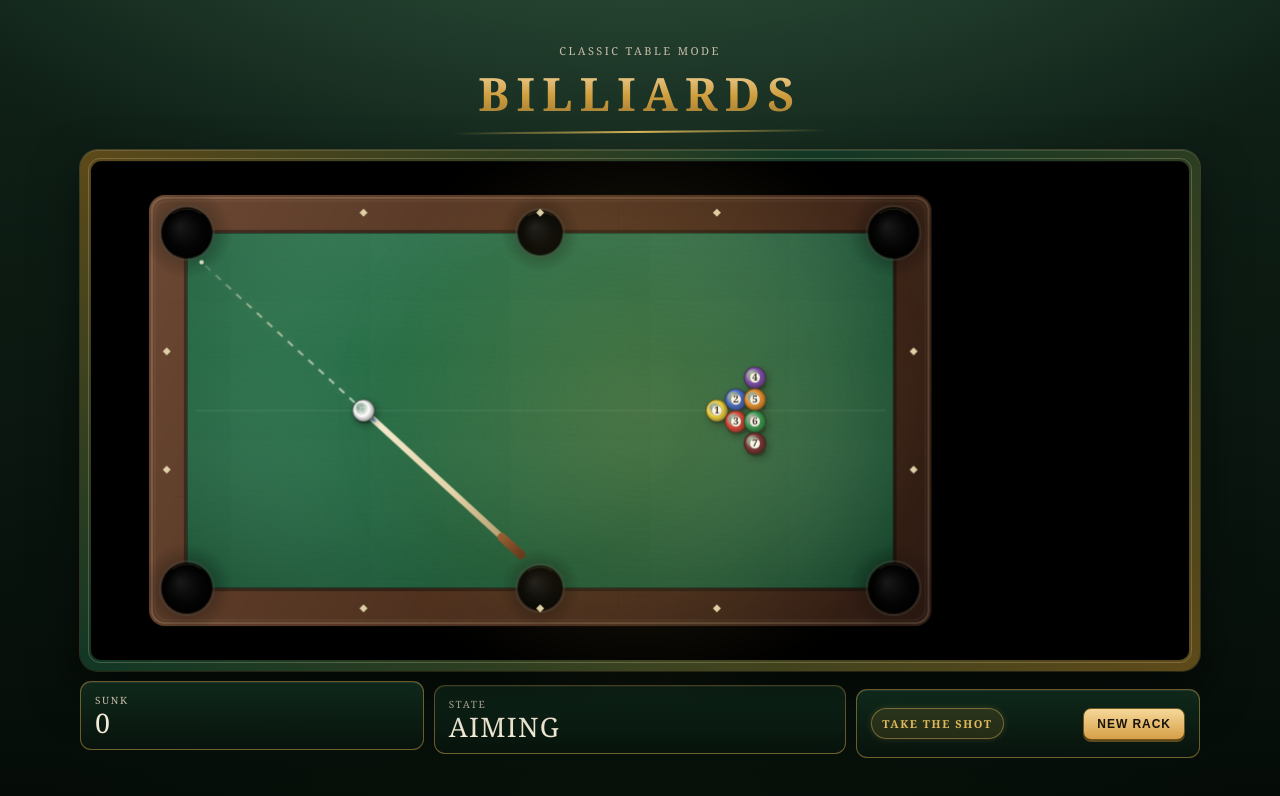
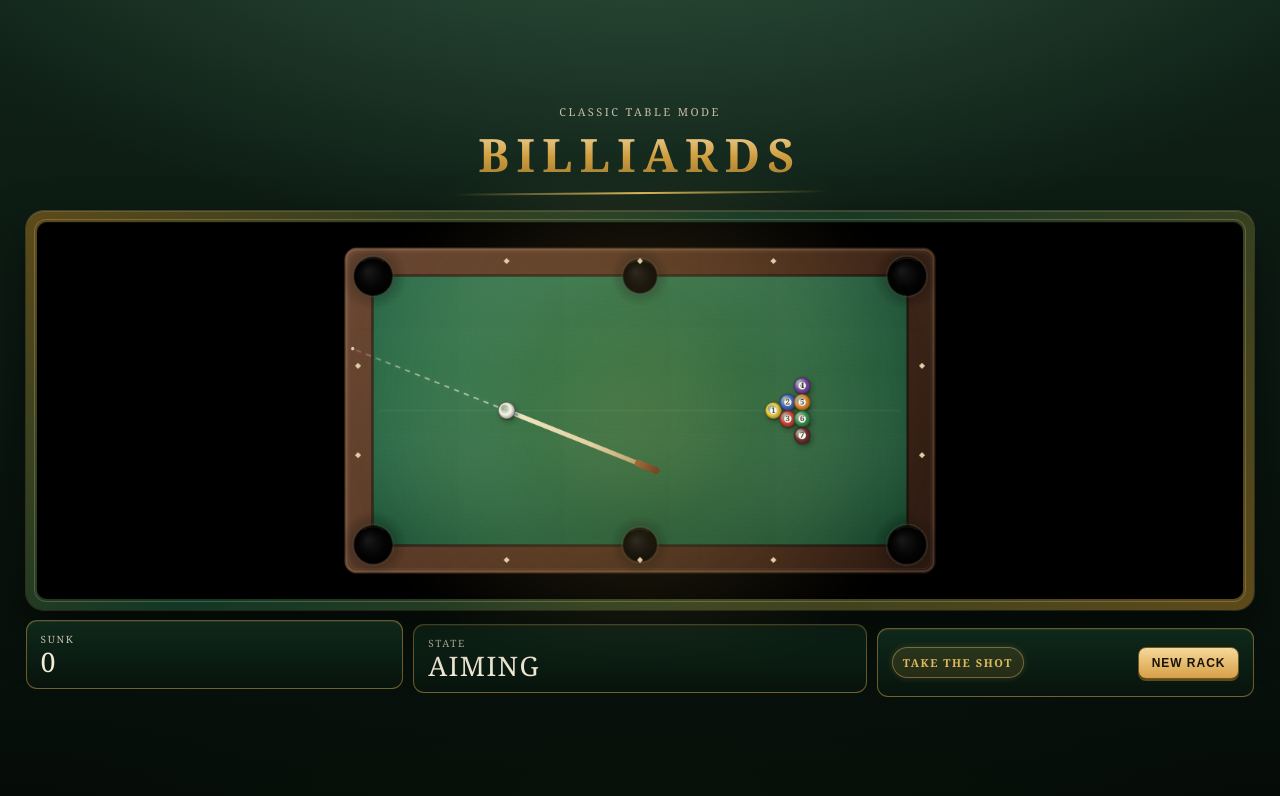
Before and after one commit to nickth3man/pooltest, a website built with Vite: page index.html in a window 1280 px wide. Built offline with nearby package versions, Linux system fonts and the light colour scheme; animation ran at ten frames a second.

Commit message:
fix: center table in expanded canvas layout
Keep table dimensions unchanged while centering it in the larger canvas and update physics collision tests to use table-relative positions.

```diff
--- a/index.html
+++ b/index.html
@@ -19,7 +19,7 @@
         <div class="stage-frame" aria-hidden="true"></div>
         <canvas
           id="table"
-          width="1100"
+          width="1600"
           height="500"
           role="img"
           aria-label="Billiards table game. Use mouse to aim and shoot the cue ball."
--- a/src/constants.ts
+++ b/src/constants.ts
@@ -6,7 +6,7 @@
 import type { PhysicsConfig, ShotConfig, GameConfig } from "./types.js";
 
 /** Canvas dimensions */
-export const CANVAS_WIDTH = 1100;
+export const CANVAS_WIDTH = 1600;
 export const CANVAS_HEIGHT = 500;
 
 /** Ball geometry */
@@ -14,11 +14,11 @@ export const BALL_RADIUS = 11;
 export const BALL_DIAMETER = BALL_RADIUS * 2;
 
 /** Table layout constants */
-export const TABLE_X = 58;
 export const TABLE_Y = 34;
 export const TABLE_WIDTH = 784;
 export const TABLE_HEIGHT = 432;
 export const TABLE_RAIL = 38;
+export const TABLE_X = (CANVAS_WIDTH - TABLE_WIDTH) / 2;
 
 /** Physics constants */
 export const PHYSICS: PhysicsConfig = {
@@ -49,7 +49,7 @@ export const VISUAL = {
   maxPullDistance: 200,
   cueStickLength: 175,
   cueButtLength: 26,
-  powerMeterX: 1060, // WIDTH - 40
+  powerMeterX: CANVAS_WIDTH - 40,
   powerMeterY: 120,
   powerMeterHeight: 240,
   powerMeterWidth: 14,
--- a/styles/main.css
+++ b/styles/main.css
@@ -27,7 +27,7 @@ body {
   min-height: 100vh;
   display: grid;
   place-items: center;
-  padding: var(--space-lg);
+  padding: var(--space-md);
   color: var(--ivory);
   font-family: Georgia, Cambria, "Times New Roman", serif;
   background:
@@ -51,7 +51,7 @@ body::before {
 }
 
 .wrap {
-  width: min(1180px, 100%);
+  width: min(96vw, 1640px);
   display: grid;
   gap: var(--space-md);
   justify-items: center;
@@ -71,7 +71,7 @@ body::before {
 }
 
 .game-header {
-  width: min(1120px, 100%);
+  width: min(96vw, 1640px);
   text-align: center;
   letter-spacing: 0.08em;
   transform: translateY(-3px);
@@ -111,7 +111,7 @@ body::before {
 }
 
 .table-stage {
-  width: min(1120px, 100%);
+  width: min(96vw, 1640px);
   position: relative;
   border-radius: 18px;
   padding: calc(var(--space-md) - 3px);
@@ -161,7 +161,7 @@ canvas {
 }
 
 .hud {
-  width: min(1120px, 100%);
+  width: min(96vw, 1640px);
   display: grid;
   gap: calc(var(--space-md) - 4px);
   grid-template-columns: 1fr 1.2fr 1fr;
```
Also changed, not shown: src/__tests__/PhysicsEngine.test.ts (+37 -20 lines), src/__tests__/constants.test.ts (added, +20 -0 lines).
